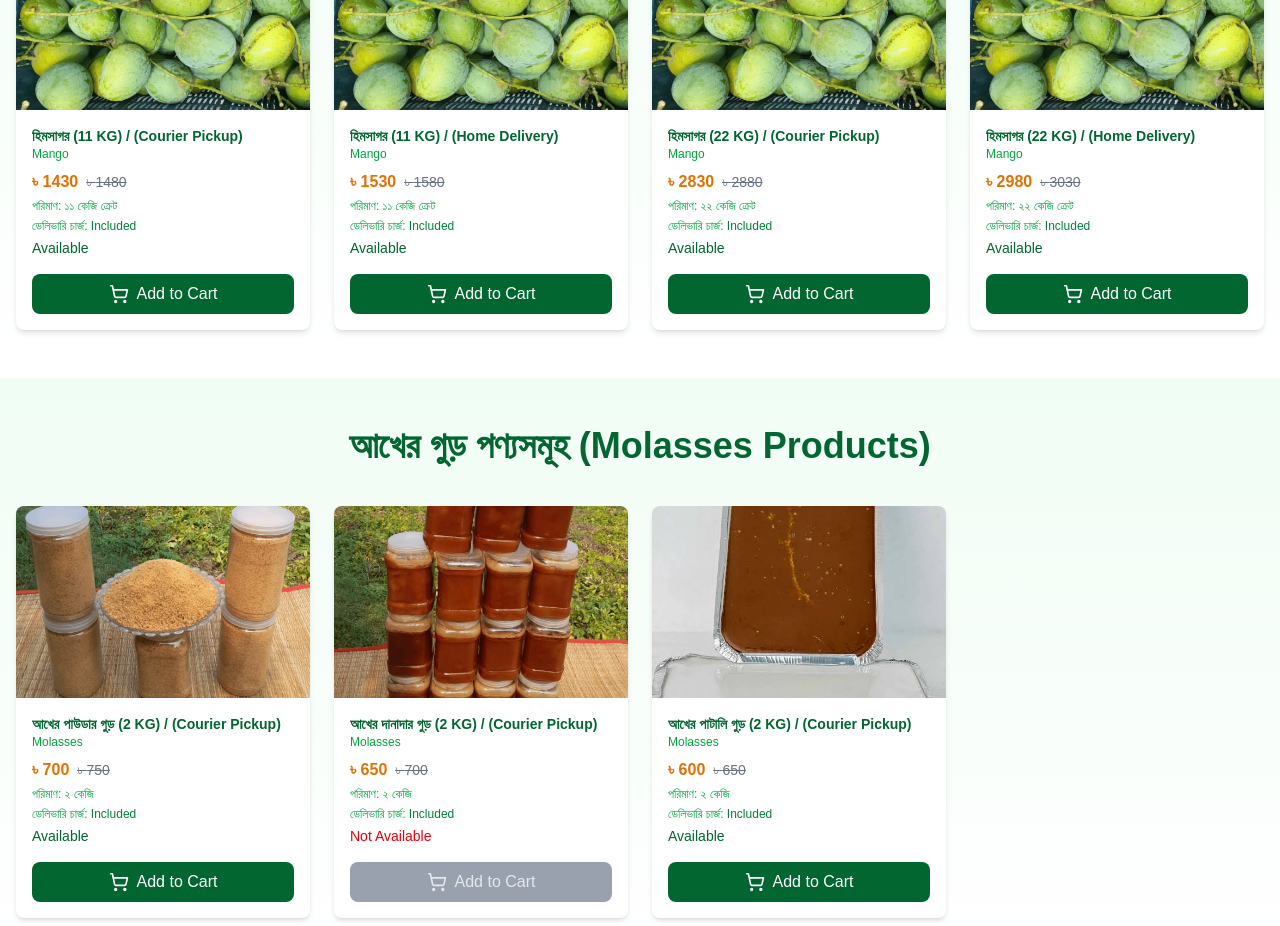
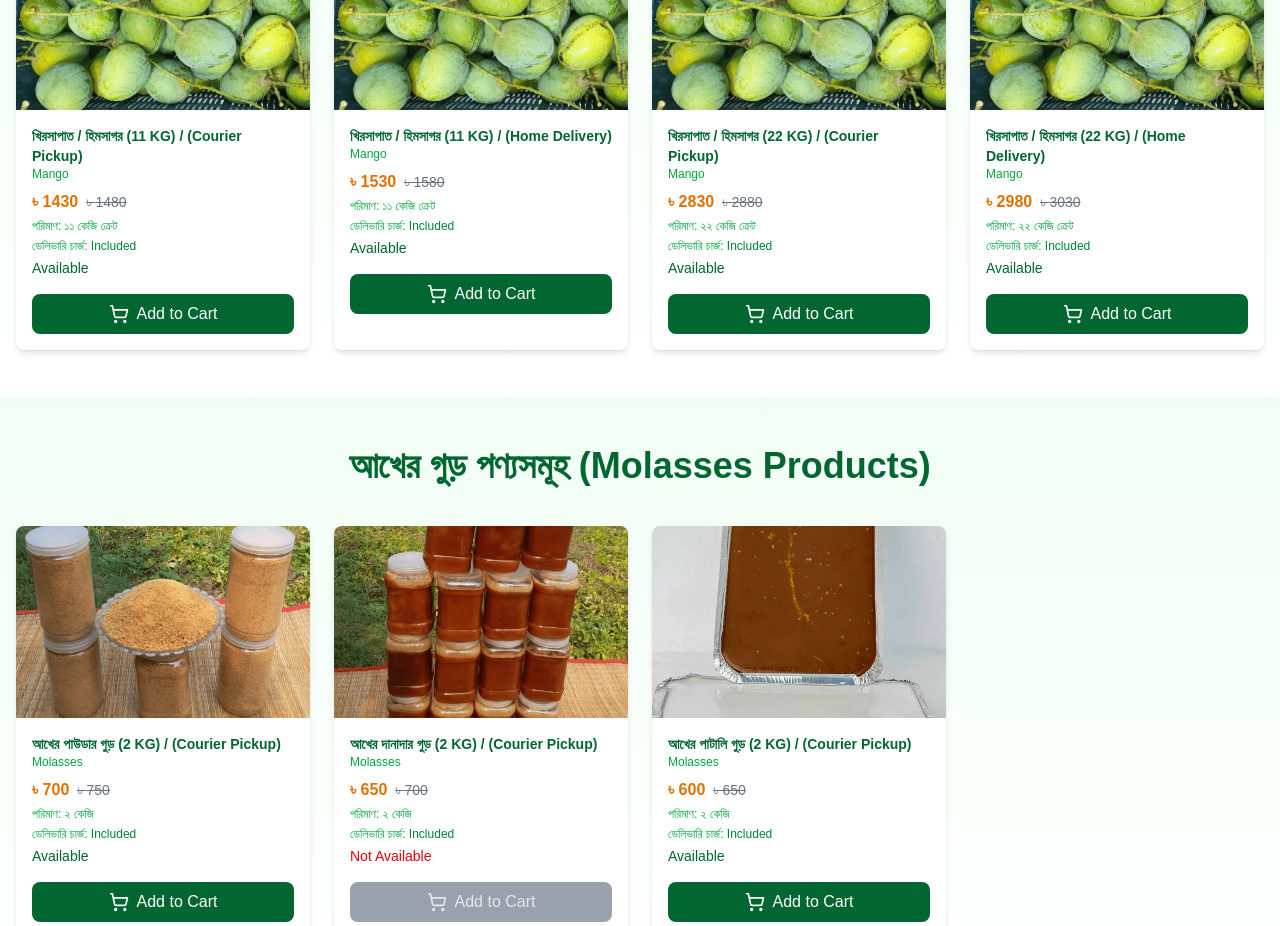
Before and after one commit to HubJourney123/ahnaf-farming-frontend, a Next.js app: page / in a window 1280 px wide. Shown: the part 1540-2466 px from the top of the page. Built offline with nearby package versions, Linux system fonts and the light colour scheme.

Commit message:
Update products.js

```diff
--- a/src/data/products.js
+++ b/src/data/products.js
@@ -74,7 +74,7 @@ const products = [
   },
   {
     id: 'MG1-11-CP',
-    name: 'হিমসাগর (11 KG)',
+    name: 'খিরসাপাত / হিমসাগর (11 KG)',
     en:'(Courier Pickup)',
     category: 'Mango',
     price: 1430,
@@ -86,7 +86,7 @@ const products = [
   },
   {
     id: 'MG1-11-HD',
-    name: 'হিমসাগর (11 KG)',
+    name: 'খিরসাপাত / হিমসাগর (11 KG)',
     en:'(Home Delivery)',
     category: 'Mango',
     price: 1530,
@@ -98,7 +98,7 @@ const products = [
   },
   {
     id: 'MG1-22-CP',
-    name: 'হিমসাগর (22 KG) ',
+    name: 'খিরসাপাত / হিমসাগর (22 KG) ',
     en:'(Courier Pickup)',
     category: 'Mango',
     price: 2830,
@@ -110,7 +110,7 @@ const products = [
   },
   {
     id: 'MG1-22-HD',
-    name: 'হিমসাগর (22 KG) ',
+    name: 'খিরসাপাত / হিমসাগর (22 KG) ',
     en:'(Home Delivery)',
     category: 'Mango',
     price: 2980,
```
